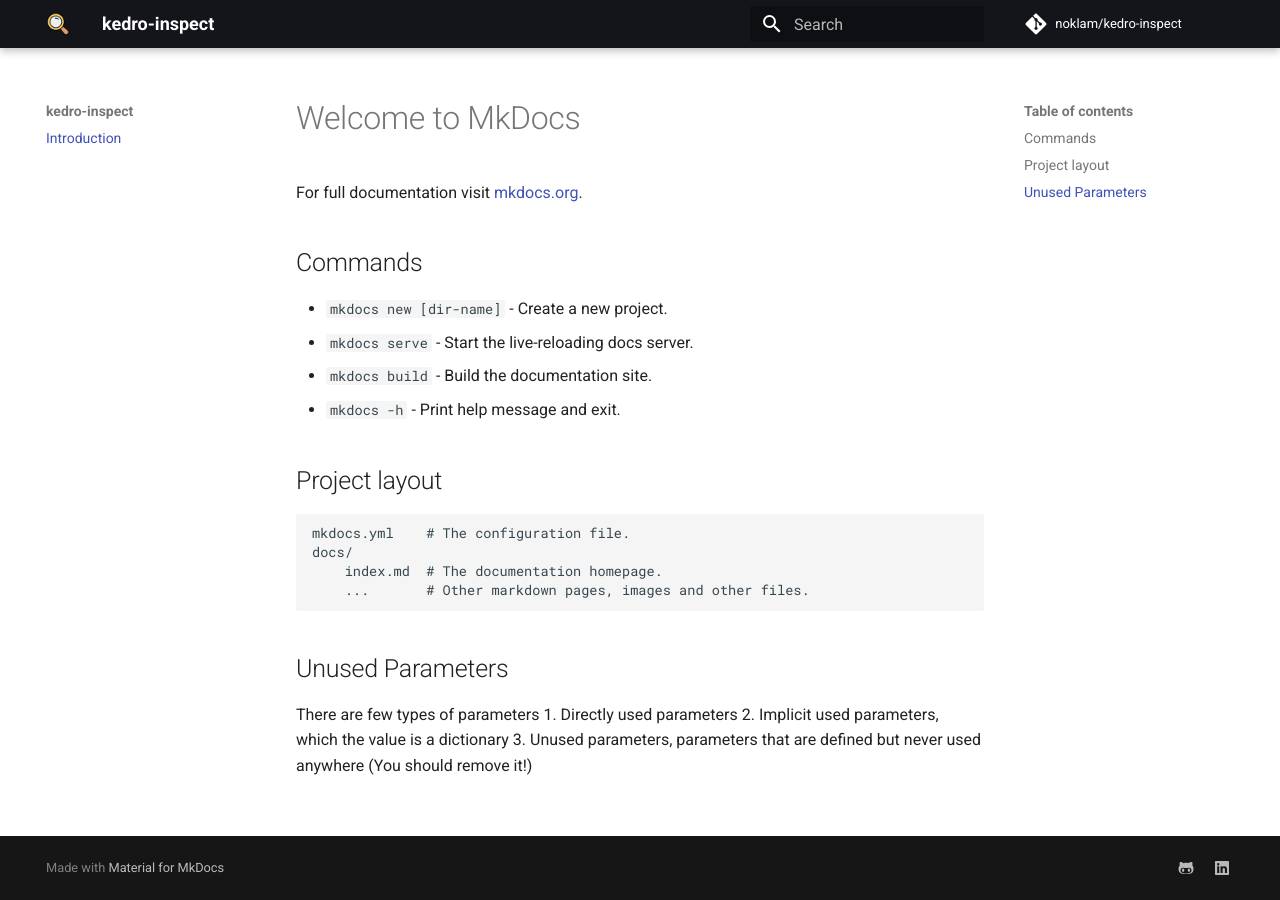
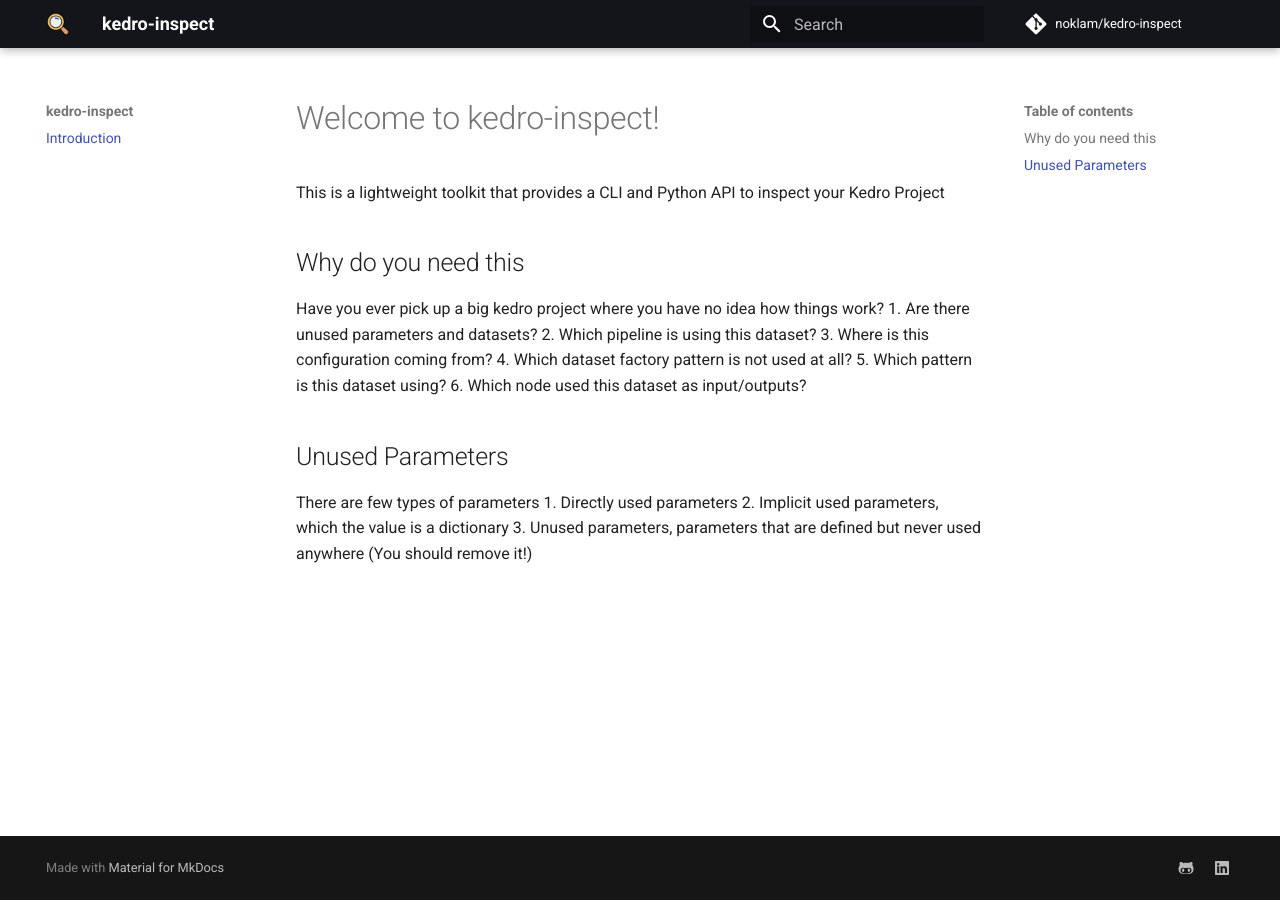
Before and after one commit to noklam/kedro-inspect, an MkDocs documentation site: the page built from docs/index.md, in a window 1280 px wide. Built offline with MkDocs 1.6.1 and Material for MkDocs 9.7.7, drawn with Linux system fonts in a browser that asks for light colours; comment, search, counter and statistics services are not loaded.

Commit message:
Fix broken CLI and add some help message

```diff
--- a/docs/index.md
+++ b/docs/index.md
@@ -1,4 +1,4 @@
-# Welcome to MkDocs
+<!-- # Welcome to MkDocs
 
 For full documentation visit [mkdocs.org](https://www.mkdocs.org).
 
@@ -14,7 +14,19 @@
     mkdocs.yml    # The configuration file.
     docs/
         index.md  # The documentation homepage.
-        ...       # Other markdown pages, images and other files.
+        ...       # Other markdown pages, images and other files. -->
+
+# Welcome to kedro-inspect!
+This is a lightweight toolkit that provides a CLI and Python API to inspect your Kedro Project
+
+## Why do you need this
+Have you ever pick up a big kedro project where you have no idea how things work?
+1. Are there unused parameters and datasets?
+2. Which pipeline is using this dataset?
+3. Where is this configuration coming from?
+4. Which dataset factory pattern is not used at all?
+5. Which pattern is this dataset using?
+6. Which node used this dataset as input/outputs?
 
 ## Unused Parameters
 There are few types of parameters
```
Also changed, not shown: README.md (+12 -19 lines), pyproject.toml (+5 -4 lines), 2 other files.
